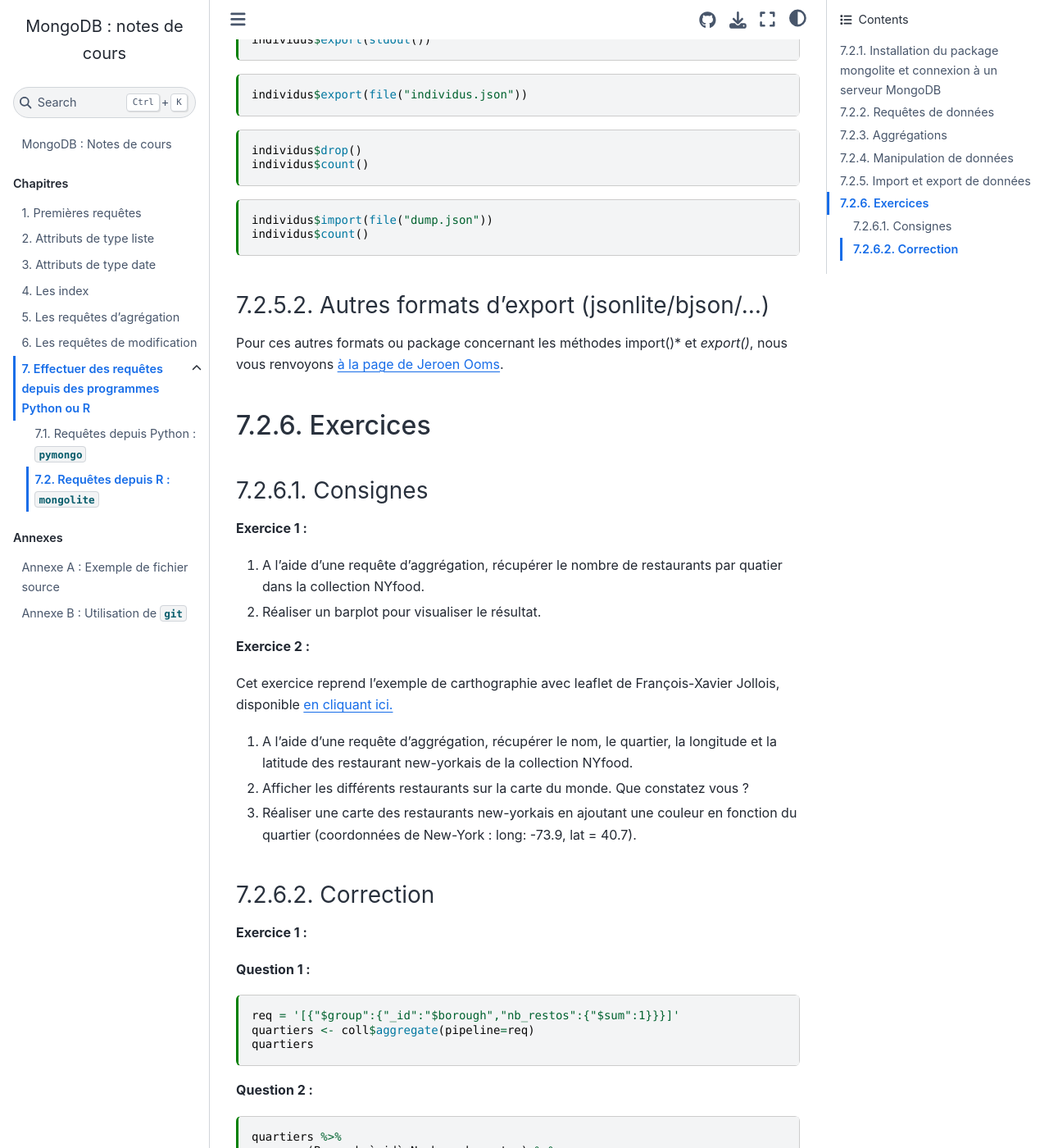
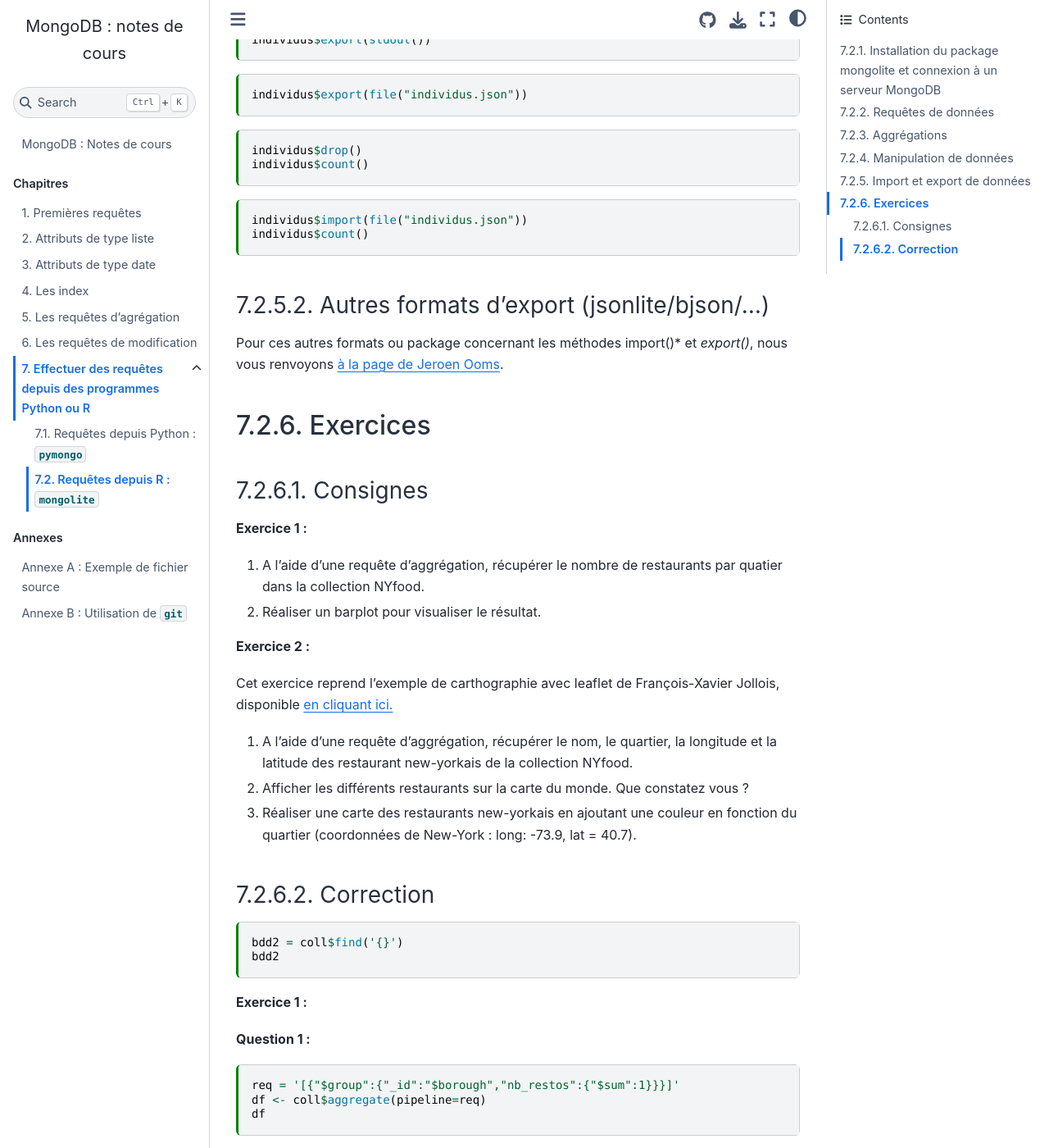
Before and after one commit to rtavenar/mongo_book, a Jupyter Book: the page built from content/07_scripts_R.md, in a window 1280 px wide and 1400 px high, scrolled down 14557 px. Shown: the whole window at 82% size. Built offline with Jupyter Book 1.0.4 settings and Sphinx 7.4.7 and the Sphinx Book theme 1.1.4, drawn with Linux system fonts in a browser that asks for light colours.

Commit message:
Update 07_scripts_R.md

````diff
--- a/content/07_scripts_R.md
+++ b/content/07_scripts_R.md
@@ -675,7 +675,7 @@ individus$count()
 ```
 
 ```{code-cell} R
-individus$import(file("dump.json"))
+individus$import(file("individus.json"))
 individus$count()
 ```
 
@@ -701,27 +701,33 @@ Cet exercice reprend l'exemple de carthographie avec leaflet de François-Xavier
 
 ### Correction
 
+```{code-cell} R
+bdd2 = coll$find('{}')
+bdd2
+```
+
 **Exercice 1 :**
 
 **Question 1 :**
 
+
 ```{code-cell} R
 req = '[{"$group":{"_id":"$borough","nb_restos":{"$sum":1}}}]'
-quartiers <- coll$aggregate(pipeline=req)
-quartiers
+df <- coll$aggregate(pipeline=req)
+df
 ```
+
+
 
 **Question 2 :**
 
 ```{code-cell} R
-quartiers %>%
+df %>%
   rename(Borough=`_id`,Nombre=nb_restos) %>%
   ggplot(aes(x=Borough, y=Nombre)) +
   geom_bar(stat="identity",aes(fill=Borough)) +
   geom_text(aes(label=Nombre), vjust=1.6, color="black", size=3.5)
 ```
-
-
 
 **Exercice 2 :**
 
````
